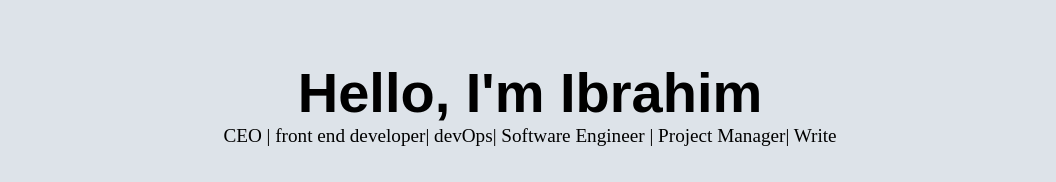
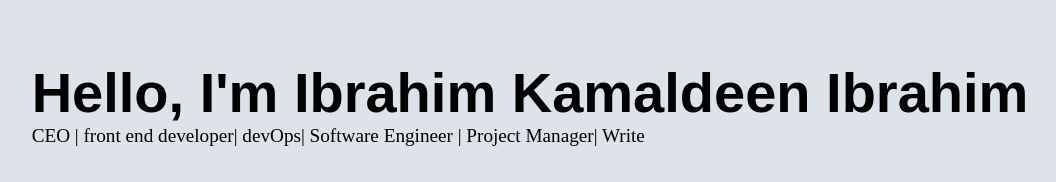
Before and after one commit to ibrahimkibrahi/Developer-Landing-Page, a plain HTML site: page Developer-Landing-Page/index.html in a window 1280 px wide. Shown: the part 180-362 px from the top of the page, without its empty margins (134-1190 px from the left). Drawn offline with Linux system fonts and the light colour scheme.

Commit message:
added index.html
some description

```diff
--- a/Developer-Landing-Page/index.html
+++ b/Developer-Landing-Page/index.html
@@ -10,7 +10,7 @@
     </head>
     <body>
         <main>
-            <div class="intro" > Hello, I'm Ibrahim</div>
+            <div class="intro" > Hello, I'm Ibrahim Kamaldeen Ibrahim</div>
             <div class="tagline"> CEO | front end developer| devOps| Software Engineer | Project Manager| Write </div>
             <div class="icon">
                 <a href="https://twitter.com/Ibrahim37027409" target="_blank">
```
